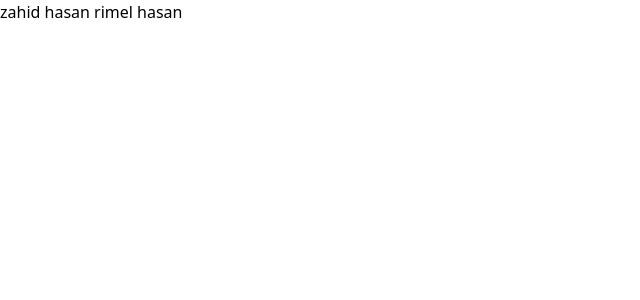
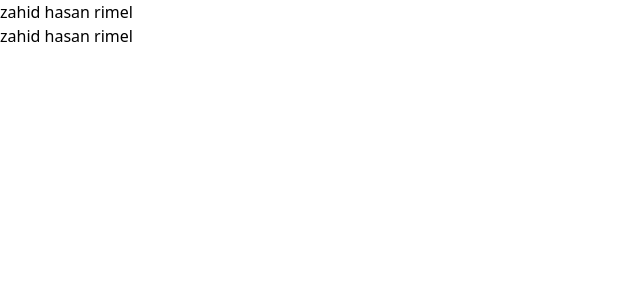
Before and after one commit to zahidhasan9/Apple-Clone-Rimel-2k25, a React (Vite) app: page / in a window 1280 px wide. Shown: the top 300 px of the page, without its empty margins (0-640 px from the left). Built offline with nearby package versions, Linux system fonts and the light colour scheme.

Commit message:
Your commit message

```diff
--- a/src/App.jsx
+++ b/src/App.jsx
@@ -4,12 +4,13 @@ import viteLogo from '/vite.svg'
 import './App.css'
 
 function App() {
-  const [count, setCount] = useState(0)
+
 
   return (
     <>
 
-      <h6>zahid hasan rimel hasan</h6>
+      <h6>zahid hasan rimel</h6>
+      <h6>zahid hasan rimel</h6>
     </>
   )
 }
```
